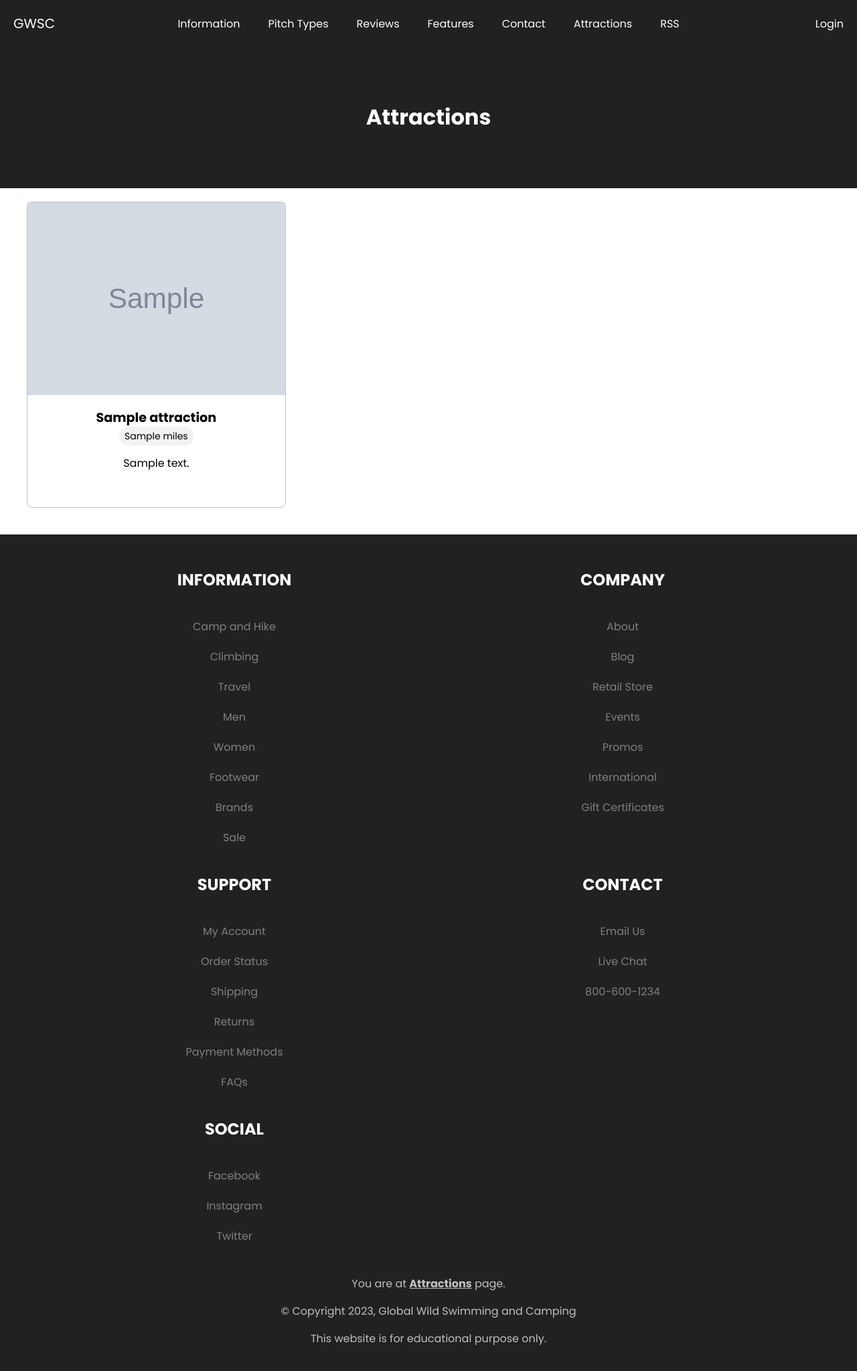
After one commit to KMD-projects/GWSC, a PHP site: page /attractionspage.php in a window 1280 px wide. The commit adds this page. Shown: the whole page at 67% size. Run offline with PHP 8.4, Linux system fonts and the light colour scheme; tables that the repository leaves empty or names only in its code hold one stand-in row (values such as "Sample post"); grey boxes marked "Sample" are stand-in pictures; some libraries are stand-ins or nearby versions.

Commit message:
added attractions page

```diff
--- /dev/null
+++ b/attractionspage.php
@@ -0,0 +1,51 @@
+<?php
+
+include('db/query.php');
+
+
+session_start();
+
+$attractions = getAllAttractions();
+?>
+
+<!DOCTYPE html>
+<html lang="en">
+
+<head>
+    <meta charset="UTF-8">
+    <meta http-equiv="X-UA-Compatible" content="IE=edge">
+    <meta name="viewport" content="width=device-width, initial-scale=1.0">
+    <title>Attractions</title>
+    <link rel="stylesheet" href="css/style.css">
+    <script src="js/script.js"></script>
+</head>
+
+<body>
+<header>
+    <?php include 'navbar.php'; ?>
+    <div class="page-header">
+        <h1>Attractions</h1>
+    </div>
+</header>
+<main class="grid-container-3">
+    <div class="grid-container-3-equal attractions grid-2-3 margin-top-20">
+        <?php
+        foreach ($attractions as $attraction) {
+            echo '<div class="item">';
+            echo '<img alt="image" class="image" src="' . $attraction->image . '">';
+            echo '<div class="content">';
+            echo '<span class="title">' . $attraction->name . '</span><br>';
+            echo '<span class="chip-filled distance">' . $attraction->distance . ' miles</span><br>';
+            echo '<p>' . $attraction->description . '</p><br>';
+            echo '</div>';
+            echo '</div>';
+        }
+        ?>
+    </div>
+</main>
+<?php include 'footer.html'; ?>
+<script>
+    changePageNameFooter("Attractions");
+</script>
+</body>
+</html>
--- a/campsitedetails.php
+++ b/campsitedetails.php
@@ -79,9 +79,9 @@ $features = getFeatures($campsiteId);
                 echo '<div class="item">';
                 echo '<img alt="image" class="image" src="' . $attraction->image . '">';
                 echo '<div class="content">';
-                echo '<span>' . $attraction->name . '</span><br>';
-                echo '<span class="chip-filled">' . $attraction->distance . ' miles</span><br>';
-                echo '<span>' . $attraction->description . '</span><br>';
+                echo '<span class="title">' . $attraction->name . '</span><br>';
+                echo '<span class="chip-filled distance">' . $attraction->distance . ' miles</span><br>';
+                echo '<p>' . $attraction->description . '</p><br>';
                 echo '</div>';
                 echo '</div>';
             }
--- a/css/style.css
+++ b/css/style.css
@@ -277,7 +277,7 @@ figure {
 
 .grid-container-3-equal {
     display: grid;
-    grid-template-columns: auto auto auto;
+    grid-template-columns: 1fr 1fr 1fr;
 }
 
 .grid-container-2 {
@@ -1545,12 +1545,12 @@ strike::before {
 
 
 /* attraction list */
-.campsite-detail-container .attractions {
+.attractions {
     width: 100%;
     gap: 20px;
 }
 
-.campsite-detail-container .attractions .item {
+.attractions .item {
     border: 1px solid silver;
     text-align: center;
     border-radius: 8px;
@@ -1558,8 +1558,22 @@ strike::before {
     height: auto;
 }
 
-.campsite-detail-container .attractions .item .content {
+.attractions .item img {
+    width: 100%;
+    border-radius: 0px;
+}
+
+.attractions .item .content {
     margin: 12px;
+}
+
+.attractions .item .content .title {
+    font-size: 1.2em;
+    font-weight: bolder;
+}
+
+.attractions .item .content .distance {
+    margin-top: 20px;
 }
 /* attraction list */
 
--- a/db/query.php
+++ b/db/query.php
@@ -310,6 +310,14 @@ function insertAttraction(Attraction $attraction): bool
     return mysqli_query($connect, $query);
 }
 
+function getAllAttractions(): array
+{
+    global $connect;
+    $getQuery = "select * from attractions";
+    $result = mysqli_query($connect, $getQuery);
+    return mapAttractions($result);
+}
+
 function getAttractions($campsiteId): array
 {
     global $connect;
--- a/navbar.php
+++ b/navbar.php
@@ -14,7 +14,7 @@
         <li><a href="reviewpage.php#">Reviews</a></li>
         <li><a href="featurespage.php">Features</a></li>
         <li><a href="#">Contact</a></li>
-        <li><a href="#">Attractions</a></li>
+        <li><a href="attractionspage.php">Attractions</a></li>
         <li><a href="rsspage.php">RSS</a></li>
     </ul>
     <div class="login-section">
```
Also changed, not shown: createreview.php (deleted, +0 -113 lines).
